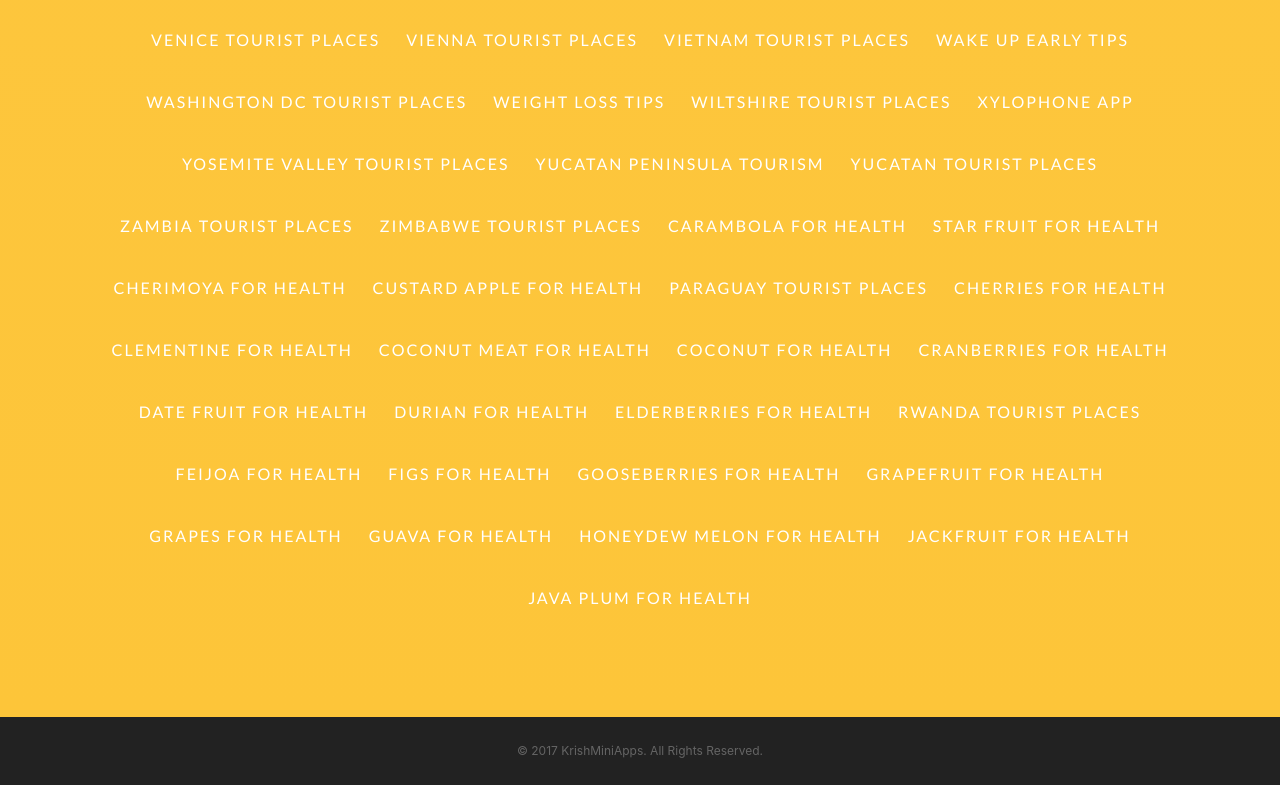
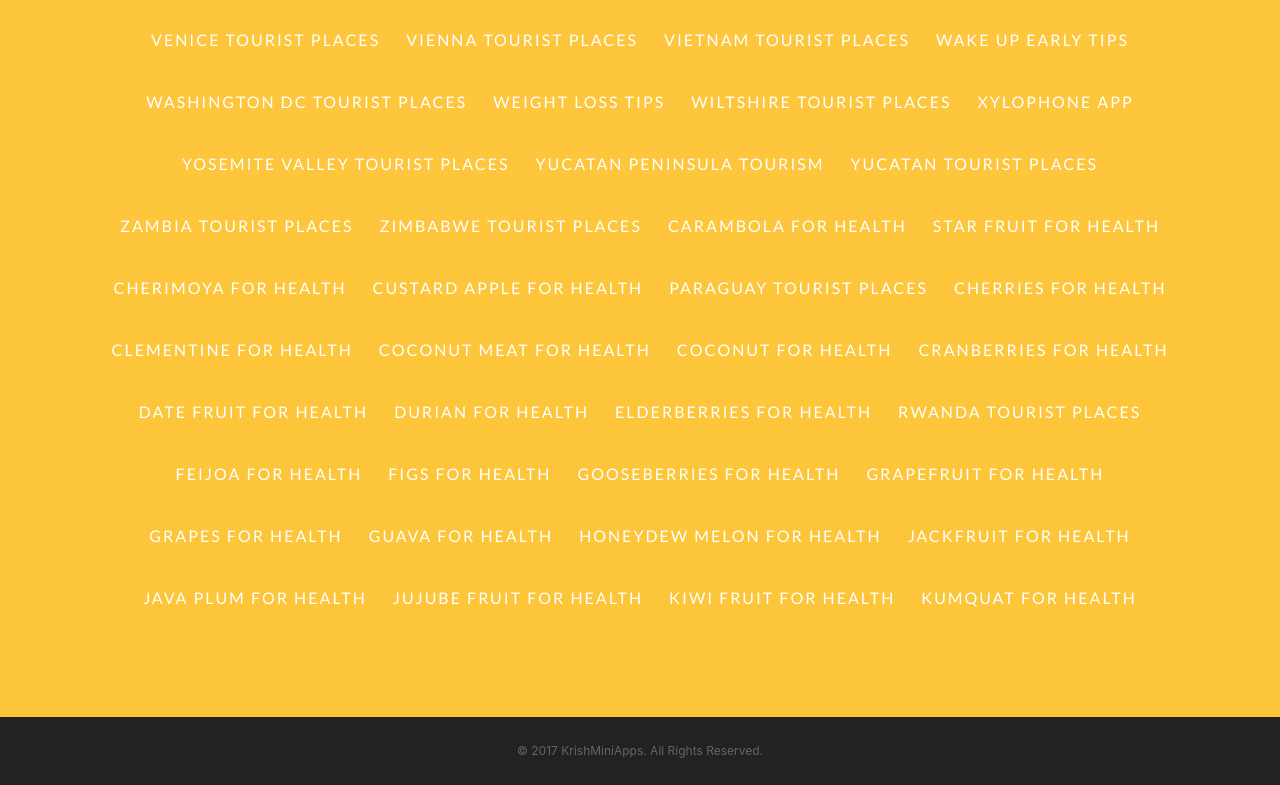
Before and after one commit to krishyapps/krishyapps.github.io, a website with bundled scripts: page index.html in a window 1280 px wide. Shown: the part 8330-9115 px from the top of the page. Built offline with nearby package versions, Linux system fonts and the light colour scheme; a web font is replaced by a local one.

Commit message:
37 commit

```diff
--- a/index.html
+++ b/index.html
@@ -482,6 +482,9 @@ Figs For Health
 </a><a href="https://play.google.com/store/apps/details?id=benefitsofeatinghoneydewmelon.disadvantagesofeatinghoneydewmelon" class="btn btn-outline btn-x js-scroll-trigger">Honeydew Melon For Health
 </a><a href="https://play.google.com/store/apps/details?id=benefitsofeatingjackfruit.disadvantagesofeatingjackfruit" class="btn btn-outline btn-x js-scroll-trigger">Jackfruit For Health
 </a><br><br><a href="https://play.google.com/store/apps/details?id=benefitsofeatingjavaplum.sideeffectsofeatingjavaplum" class="btn btn-outline btn-x js-scroll-trigger">Java Plum For Health
+</a><a href="https://play.google.com/store/apps/details?id=benefitsofeatingjujubefruit.sideeffectsofeatingjujubefruit" class="btn btn-outline btn-x js-scroll-trigger">Jujube Fruit For Health
+</a><a href="https://play.google.com/store/apps/details?id=benefitsofeatingkiwifruit.sideeffectsofeatingkiwifruit" class="btn btn-outline btn-x js-scroll-trigger">Kiwi Fruit For Health
+</a><a href="https://play.google.com/store/apps/details?id=benefitsofeatingkumquat.sideeffectsofeatingkumquat" class="btn btn-outline btn-x js-scroll-trigger">Kumquat For Health
 </a>
       </div>
     </section>
```
